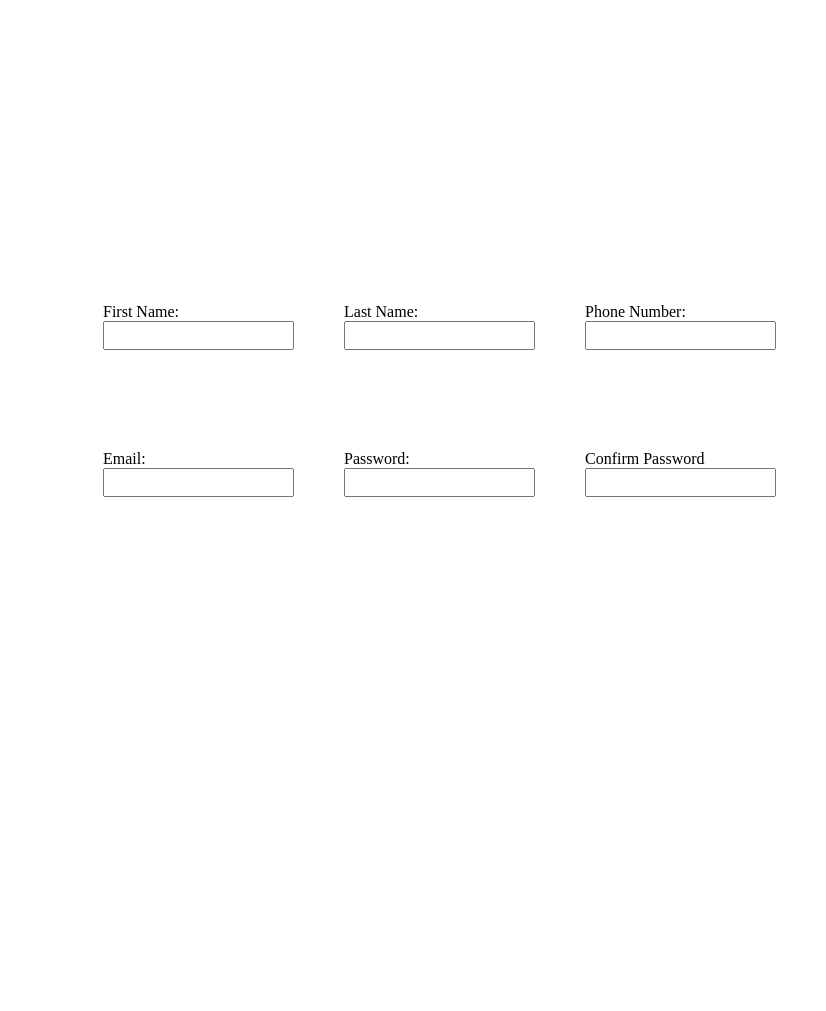
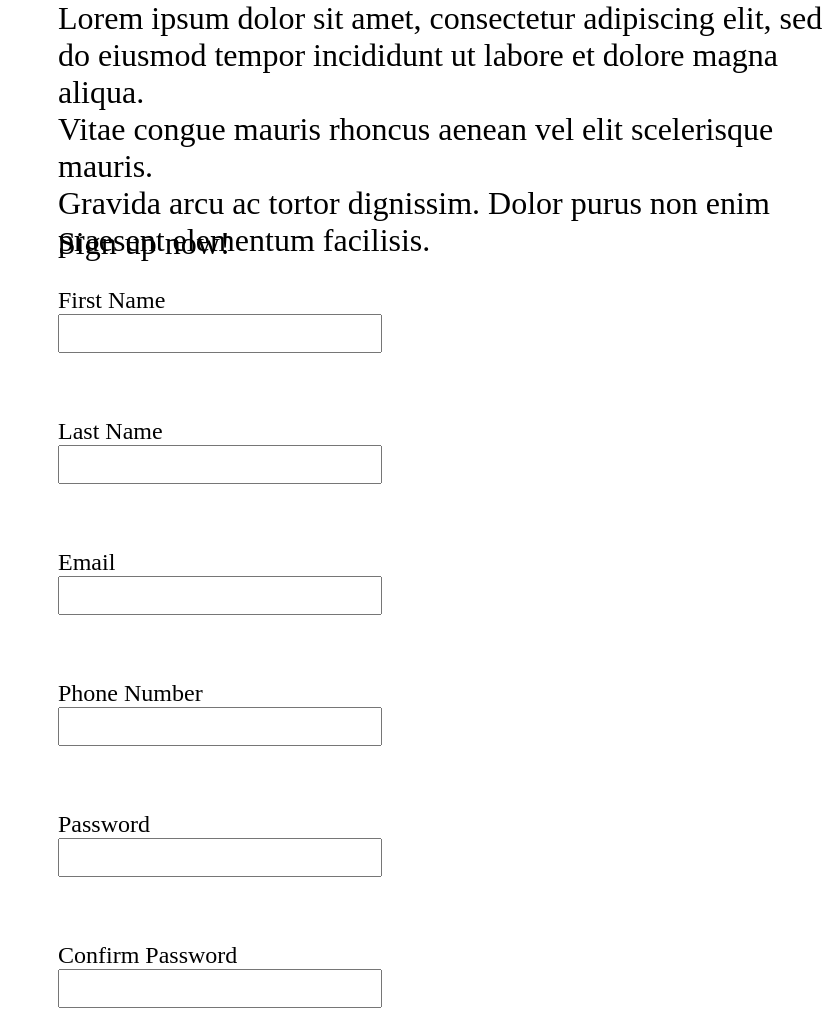
Before and after one commit to function09/Sign-up-Form, a plain HTML site: page index.html in a window 1280 px wide. Shown: the top 1011 px of the page, without its empty margins (454-1280 px from the left). Before the commit the page ends 800 px from the top, so only its background shows below. Drawn offline with Linux system fonts and the light colour scheme.

Commit message:
Create filler text, inputs, and submit button

```diff
--- a/index.html
+++ b/index.html
@@ -8,45 +8,69 @@
     <link rel="stylesheet" href="styles.css">
 </head>
 <body>
-    <div class="page-right">
-        <div class="form-control">
-            <form action="" method="post">
+    <div class="pageRight">
 
-                <div class="form-right">
-                    <div class="form">
-                        <label for="first_name">First Name:</label>
-                        <input type="text" name="first_name" id="first_name">
+        <div class="containerRight">
+            <div class="textBox">
+               <div class="line1">
+                    Lorem ipsum dolor sit amet, consectetur adipiscing elit, sed
+                    do eiusmod tempor incididunt ut labore et dolore magna aliqua.
+               </div>
+               <div class="line2">
+                    Vitae congue mauris rhoncus aenean vel elit scelerisque mauris.
+               </div>
+               <div class="line3">
+                    Gravida arcu ac tortor dignissim. Dolor purus non enim praesent elementum facilisis.
+               </div>
+            </div>
+
+            <div class="formContainer">
+
+                <div class="signUp">Sign up now!</div>
+
+                <form action="" method="post">
+
+                    <div class="inputContainer">
+                        <label for="first_name">First Name</label>
+                        <input id="first_name" name="first_name" type="text" required="required">
                     </div>
 
-                    <div class="form">
-                        <label for="last_name">Last Name:</label>
-                        <input type="text" name="last_name" id="last_name">
+                    <div class="inputContainer">
+                        <label for="last_name">Last Name</label>
+                        <input id="last_name" name="last_name" type="text" required="required">
                     </div>
 
-                    <div class="form">
-                        <label for="phone_number">Phone Number:</label>
-                        <input type="tel" name="phone_number" id="phone_number">
-                    </div>
-                </div>
-
-                <div class="form-left">
-                    <div class="form">
-                        <label for="email">Email:</label>
-                        <input type="email" name="email" id="email">
+                    <div class="inputContainer">
+                        <label for="email">Email</label>
+                        <input id="email" name="email" type="email" required="required">
                     </div>
 
-                    <div class="form">
-                        <label for="password">Password:</label>
-                        <input type="password" name="password" id="password">
+                    <div class="inputContainer">
+                        <label for="phone_number">Phone Number</label>
+                        <input id="phone_number" name="phone_number" type="tel" required="required">
                     </div>
 
-                    <div class="form">
+                    <div class="inputContainer">
+                        <label for="password">Password</label>
+                        <input id="password" name="password" type="password" required="required">
+                    </div>
+
+                    <div class="inputContainer">
                         <label for="confirm_password">Confirm Password</label>
-                        <input type="password" name="confirm_password" id="confirm_password">
+                    <input id="confirm_password" name="confirm_password" type="password" required="required">
                     </div>
-                </div>
-            </form>
+
+                    <div class="pageRightBottom">
+                        <button type="submit">Create Account</button>
+                        <div>Already have an account? Log in</div>
+
+                    </div>
+                </form>
+            </div>
+
+
         </div>
     </div>
+
 </body>
 </html>
--- a/styles.css
+++ b/styles.css
@@ -1,29 +1,68 @@
-*{
+* {
     margin: 0;
     padding: 0;
 }
 
+.pageRight {
+    display: flex;
+    justify-content: flex-end;
+}
+
+
+.containerRight {
+    height: 100vh;
+    width: 60%;
+    display: flex;
+    justify-content: flex-start;
+    flex-wrap: wrap;
+}
+
+.textBox {
+    height: 25%;
+    width: 100%;
+    display: flex;
+    justify-content: flex-start;
+    align-items: center;
+    flex-wrap: wrap;
+}
+
+.line1, .line2, .line3 {
+    font-size: 2em;
+}
+
+.formContainer {
+    margin-top: 25px;
+
+}
+
+.signUp {
+    font-size: 2em;
+    margin-bottom: 25px;
+}
+
+form {
+    height: 35%;
+    width: 65%;
+    display:flex;
+    justify-content: flex-start;
+    align-items: center;
+    flex-wrap: wrap;
+    gap: 65px;
+}
+
 label {
     display: block;
+    font-size: 1.5em;
 }
 
-input{
-    margin-right: 50px;
-    padding: 5px;
+input {
+    padding: 10px;
+    width: 300px;
 }
 
-.page-right {
-    height: 100vh;
-    display: flex;
-    justify-content: right;
-    align-items: center;
+.pageRightBottom {
+    height: 15%;
+    width: 65%;
+    margin-bottom: 10%;
+    font-size: 1.2em;
 }
-
-.form-left, .form-right {
-    width: 100%;
-    display: flex;
-}
-
-.form-right {
-    margin-bottom: 100px;
-}
```
